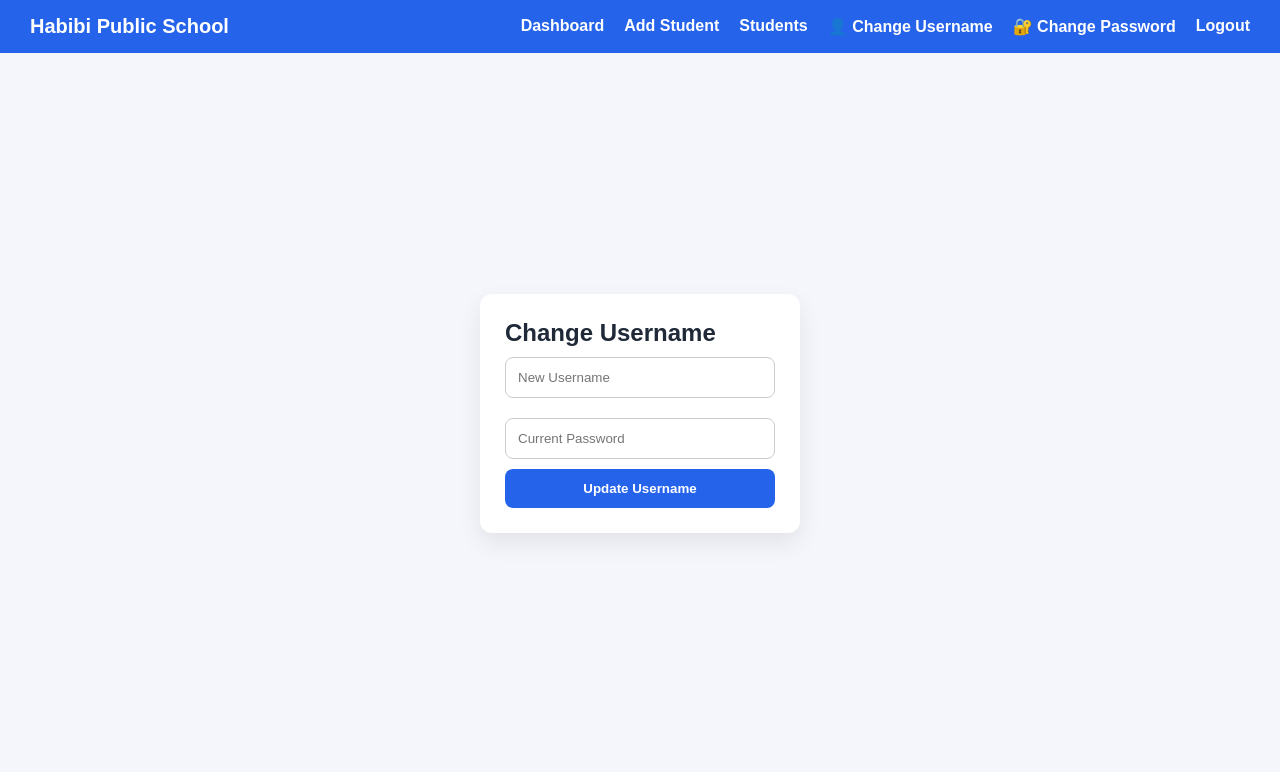
After one commit to hihabibiiii/student-erp-system, a Flask app: page /change-username in a window 1280 px wide. The commit adds this page. Shown: the top 772 px of the page. Run offline with Flask 3, Linux system fonts and the light colour scheme; a user stored in the database is signed in.

Commit message:
Added Username and password change feature

```diff
--- a/app.py
+++ b/app.py
@@ -104,6 +104,103 @@ def login():
 def logout():
     session.pop("admin", None)
     return redirect(url_for("login"))
+
+
+@app.route("/change-password", methods=["GET", "POST"])
+@login_required
+def change_password():
+    error = None
+    success = None
+
+    if request.method == "POST":
+        old_password = request.form["old_password"]
+        new_password = request.form["new_password"]
+        confirm_password = request.form["confirm_password"]
+
+        conn = get_db()
+        admin = conn.execute(
+            "SELECT * FROM admin WHERE username=?",
+            (session["admin"],)
+        ).fetchone()
+
+        # OLD PASSWORD CHECK
+        if not check_password_hash(admin["password"], old_password):
+            error = "Old password is incorrect"
+
+        elif new_password != confirm_password:
+            error = "New passwords do not match"
+
+        elif len(new_password) < 4:
+            error = "Password must be at least 4 characters"
+
+        else:
+            hashed = generate_password_hash(new_password)
+            conn.execute(
+                "UPDATE admin SET password=? WHERE username=?",
+                (hashed, session["admin"])
+            )
+            conn.commit()
+            success = "Password updated successfully"
+
+        conn.close()
+
+    return render_template(
+        "change_password.html",
+        error=error,
+        success=success
+    )
+
+@app.route("/change-username", methods=["GET", "POST"])
+@login_required
+def change_username():
+    error = None
+    success = None
+
+    if request.method == "POST":
+        new_username = request.form["new_username"].strip()
+        password = request.form["password"]
+
+        conn = get_db()
+
+        # current admin
+        admin = conn.execute(
+            "SELECT * FROM admin WHERE username=?",
+            (session["admin"],)
+        ).fetchone()
+
+        # password verify
+        if not check_password_hash(admin["password"], password):
+            error = "Password is incorrect"
+
+        elif not new_username:
+            error = "Username cannot be empty"
+
+        else:
+            # check duplicate username
+            exists = conn.execute(
+                "SELECT * FROM admin WHERE username=?",
+                (new_username,)
+            ).fetchone()
+
+            if exists:
+                error = "Username already exists"
+            else:
+                conn.execute(
+                    "UPDATE admin SET username=? WHERE id=?",
+                    (new_username, admin["id"])
+                )
+                conn.commit()
+                session["admin"] = new_username
+                success = "Username updated successfully"
+
+        conn.close()
+
+    return render_template(
+        "change_username.html",
+        error=error,
+        success=success
+    )
+
 
 @app.route("/dashboard")
 @login_required
--- /dev/null
+++ b/templates/change_username.html
@@ -0,0 +1,40 @@
+<!DOCTYPE html>
+<html>
+<head>
+  <title>Change Username</title>
+  <link rel="stylesheet" href="/static/style.css">
+</head>
+<body>
+
+{% include "navbar.html" %}
+
+<div class="center">
+  <div class="card">
+    <h2>Change Username</h2>
+
+    {% if error %}
+      <p style="color:red;font-weight:bold;">{{ error }}</p>
+    {% endif %}
+
+    {% if success %}
+      <p style="color:green;font-weight:bold;">{{ success }}</p>
+    {% endif %}
+
+    <form method="POST">
+      <input type="text"
+             name="new_username"
+             placeholder="New Username"
+             required>
+
+      <input type="password"
+             name="password"
+             placeholder="Current Password"
+             required>
+
+      <button type="submit">Update Username</button>
+    </form>
+  </div>
+</div>
+
+</body>
+</html>
--- a/templates/navbar.html
+++ b/templates/navbar.html
@@ -5,6 +5,8 @@
     <li><a href="/dashboard">Dashboard</a></li>
     <li><a href="/add-student">Add Student</a></li>
     <li><a href="/students">Students</a></li>
+    <a href="/change-username">👤 Change Username</a>
+    <a href="/change-password">🔐 Change Password</a>
     <li><a href="/logout">Logout</a></li>
   </ul>
 </nav>
```
Also changed, not shown: templates/change_password.html (added, +34 -0 lines), database.db.
